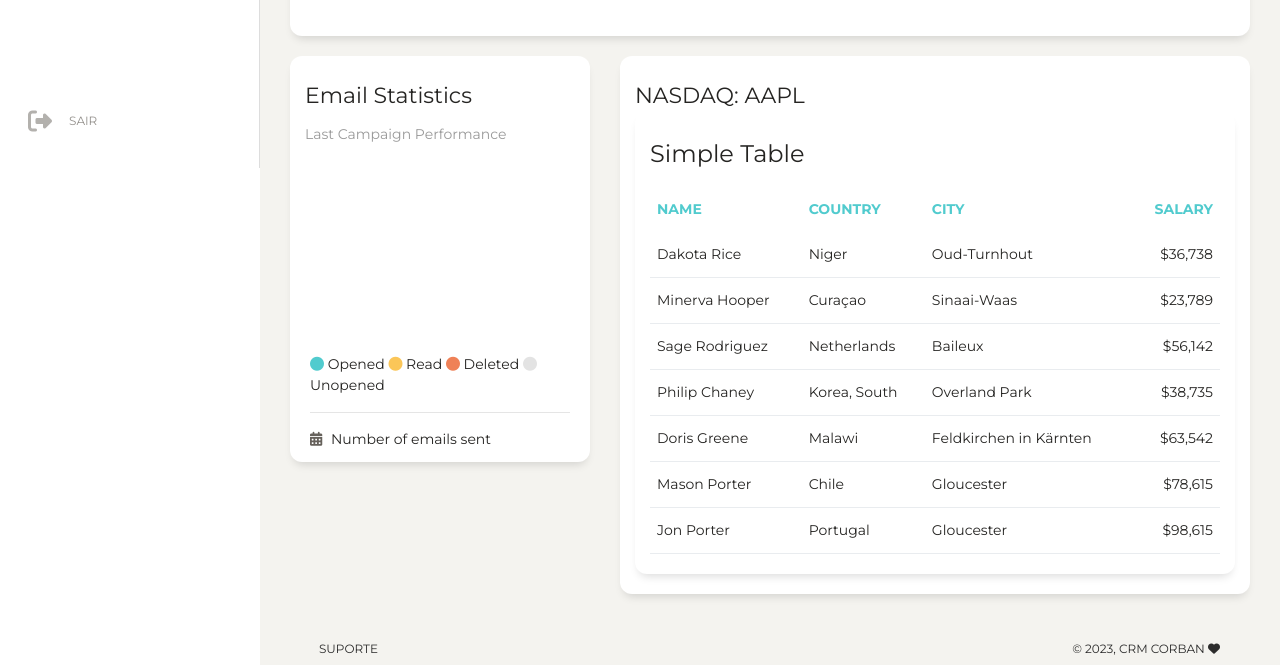
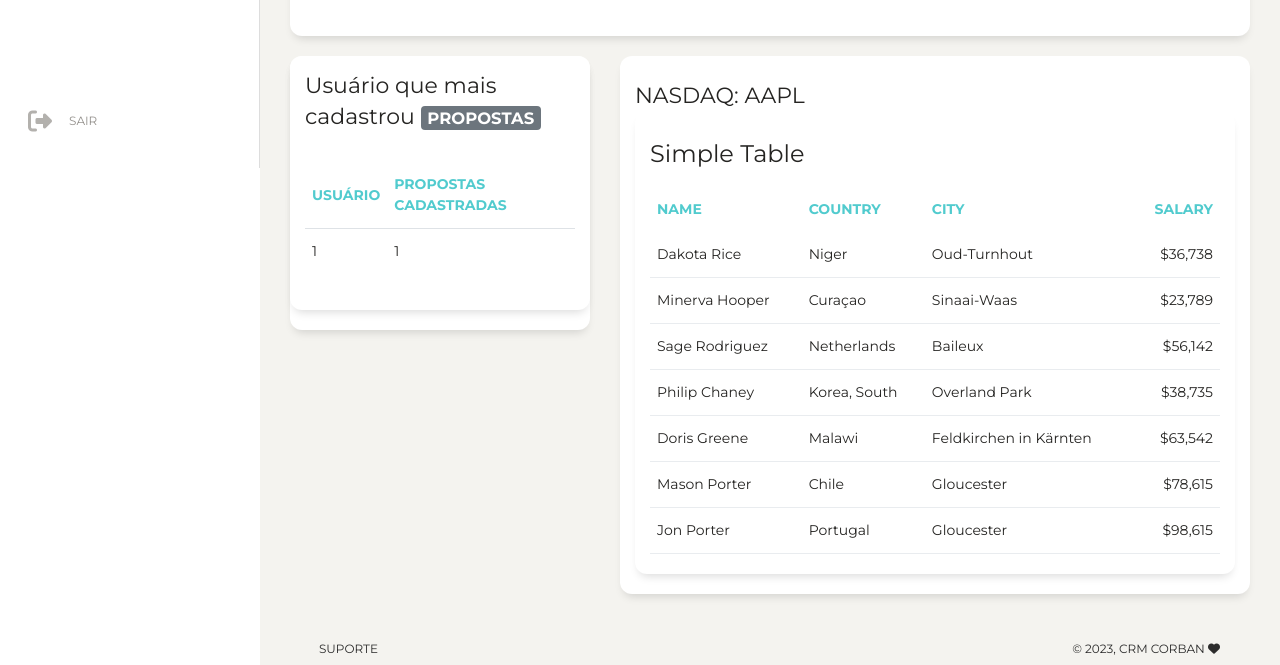
Before and after one commit to figueredorv/crm, a PHP site: page /painel_funcionario.php in a window 1280 px wide. Shown: the part 632-1297 px from the top of the page. Run offline with PHP 8.4, Linux system fonts and the light colour scheme; a user stored in the database is signed in; tables that the repository leaves empty or names only in its code hold one stand-in row (values such as "Sample post"); some libraries are stand-ins or nearby versions.

Commit message:
Update painel_funcionario.php

```diff
--- a/painel_funcionario.php
+++ b/painel_funcionario.php
@@ -675,7 +675,7 @@ include("conexao.php");
 
 
                         <td>
-                          <a class="btn btn-info" href="propostas.php?func=edita&id=<?php echo $id; ?>"><i class="fa fa-pencil-square-o"></i></a>
+                          <a class="btn btn-info" href="propostas.php?func=editarpropostas&id=<?php echo $id; ?>"><i class="fa fa-pencil-square-o"></i></a>
 
                           <a class="btn btn-danger" href="propostas.php?func=deleta&id=<?php echo $id; ?>"><i class="fa fa-minus-square"></i></a>
 
@@ -711,25 +711,123 @@ include("conexao.php");
     <div class="row">
       <div class="col-md-4">
         <div class="card ">
-          <div class="card-header ">
-            <h5 class="card-title">Email Statistics</h5>
-            <p class="card-category">Last Campaign Performance</p>
+           <!-- início de tabela de usuários mais ativos -->
+
+           <div class="row">
+      <div class="col-md-12">
+        <div class="card">
+          <div class="card-header">
+            <h5>Usuário que mais cadastrou <span style="color:white;" class="badge bg-secondary">PROPOSTAS</span></h5>
+
+
+
+
+
           </div>
-          <div class="card-body ">
-            <canvas id="chartEmail"></canvas>
-          </div>
-          <div class="card-footer ">
-            <div class="legend">
-              <i class="fa fa-circle text-primary"></i> Opened
-              <i class="fa fa-circle text-warning"></i> Read
-              <i class="fa fa-circle text-danger"></i> Deleted
-              <i class="fa fa-circle text-gray"></i> Unopened
-            </div>
-            <hr>
-            <div class="stats">
-              <i class="fa fa-calendar"></i> Number of emails sent
+          <div class="card-body">
+            <div class="table-responsive">
+
+
+
+
+              <?php
+
+
+
+
+
+
+
+
+
+                //contabilizando o usuáio que mais cadastrou propostas
+                $query = "SELECT idusuario, COUNT(idusuario) as propostas
+                FROM propostas
+                GROUP BY idusuario
+                ORDER BY propostas DESC;";
+
+
+
+
+
+
+              $result = mysqli_query($conexao, $query);
+              //$dado = mysqli_fetch_array($result);
+              $row = mysqli_num_rows($result);
+
+              if ($row == '') {
+
+                echo "<h3> Não existem dados cadastrados no banco </h3>";
+              } else {
+
+              ?>
+
+
+
+                <table class="table">
+                  <thead class=" text-primary">
+
+                  <th>
+                      Usuário
+                    </th>
+                    <th>
+                      Propostas cadastradas
+                    </th>
+
+
+
+                  </thead>
+                  <tbody>
+
+                    <?php
+
+                    while ($res_1 = mysqli_fetch_array($result)) {
+                      $nome = $res_1["idusuario"];
+                      $propostas = $res_1["propostas"];
+                      $nomeexcluido = $nome; // Variavel criada somente para enviar LOG do nome da proposta que foi excluída
+
+
+
+
+
+                    ?>
+
+                      <tr>
+                        <td><?php echo $nome; ?></td>
+                        <td><?php echo $propostas; ?></td>
+
+
+
+
+
+
+
+
+
+
+                      </tr>
+
+                    <?php
+                    }
+                    ?>
+
+
+
+                  </tbody>
+                </table>
+              <?php
+              }
+              ?>
             </div>
           </div>
+        </div>
+      </div>
+
+    </div>
+
+
+           <!-- final de tabela de usuários mais ativos -->
+
         </div>
       </div>
       <div class="col-md-8">
```
